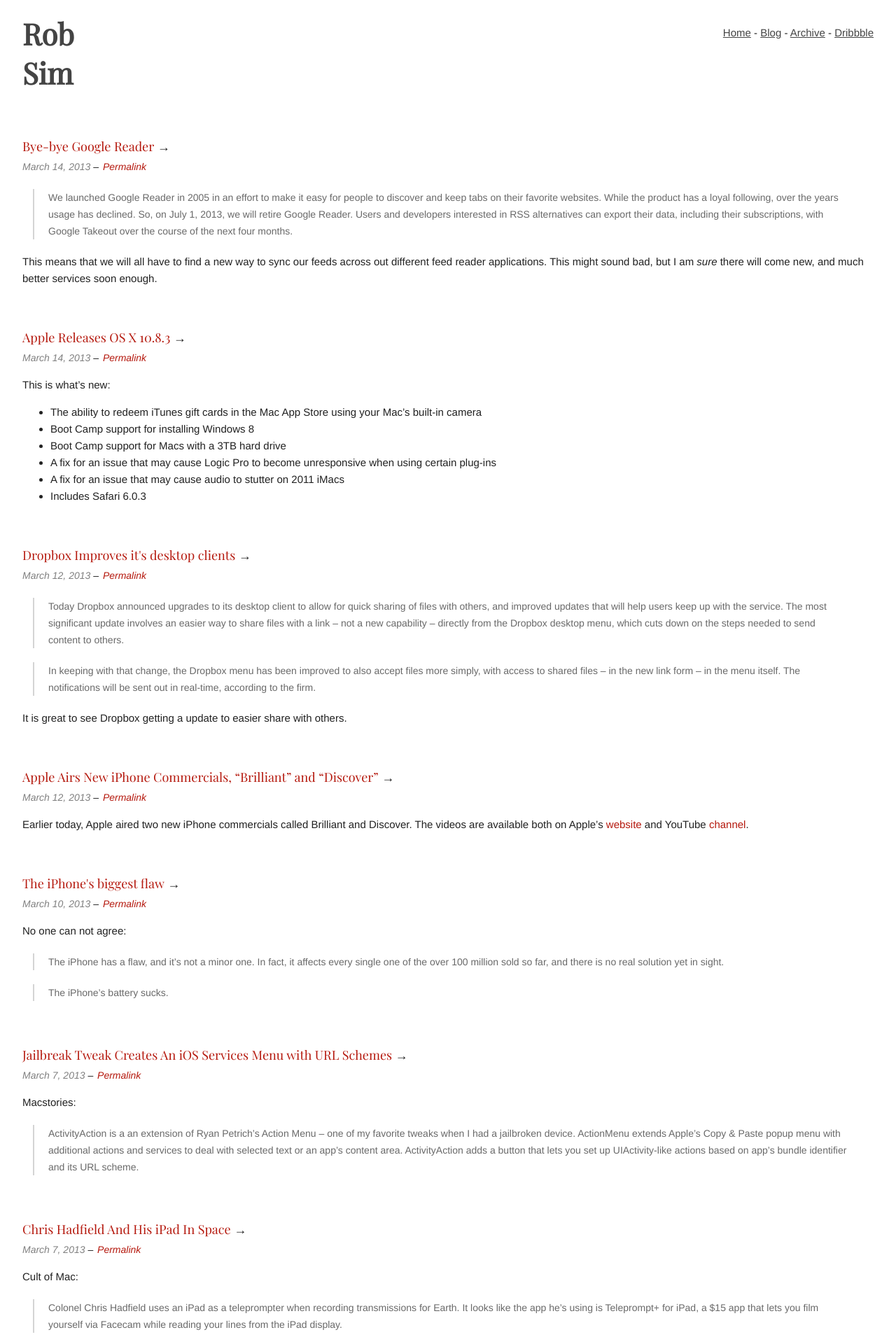
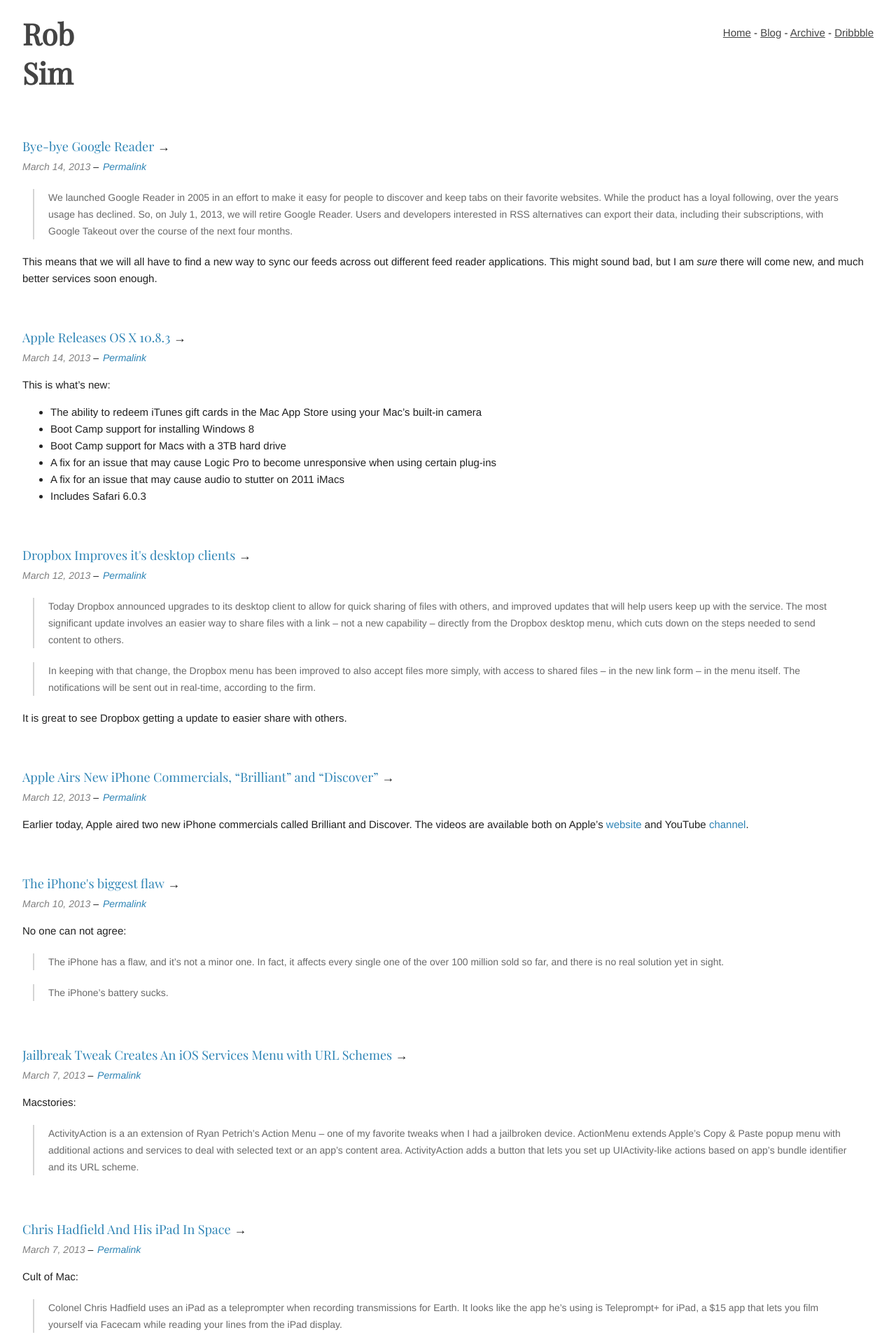
Before and after one commit to RobSim/blog, a Jekyll site: the page built from index.html, in a window 1280 px wide. Shown: the top 1920 px of the page at 70% size. Built offline with Jekyll 4.4.1, drawn with Linux system fonts in a browser that asks for light colours; some web fonts are replaced; Markdown is read by kramdown in place of the engine named in the settings.

Commit message:
Color Changes

```diff
--- a/css/screen.css
+++ b/css/screen.css
@@ -105,7 +105,7 @@
 }
 .post header a.link-post {
 	/* text-decoration: underline; */
-	color: #b5190e;
+	color: #2e84b5;
 	border-bottom: none;
 	font-weight: 200;
 }
@@ -133,7 +133,7 @@
 	padding: 0 20px;
 }
 .post a {
-	color: #b5190e;
+	color: #2e84b5;
 	text-decoration: none;
 }
 .post a:hover {
```
